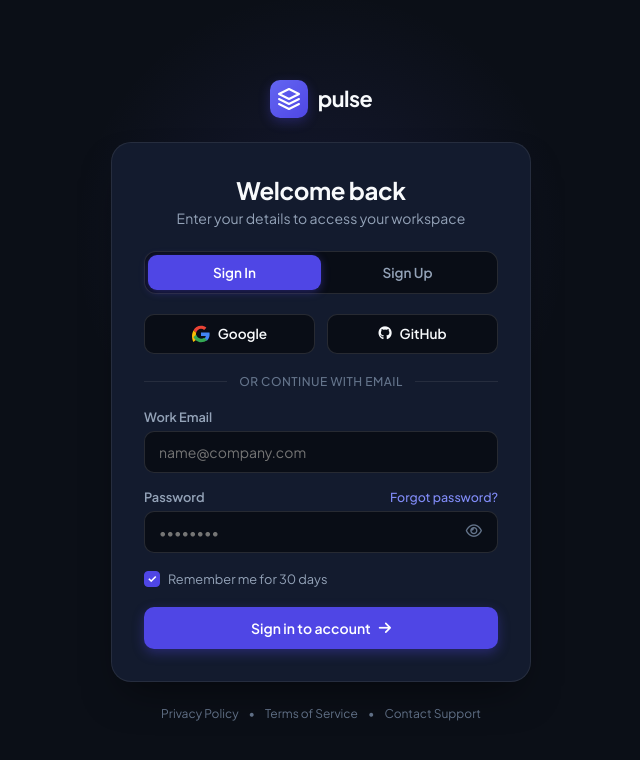
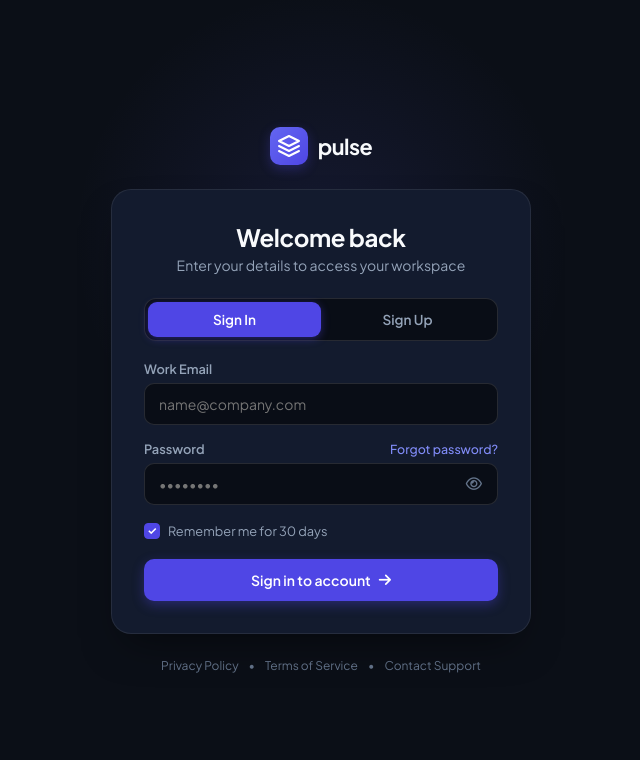
Before and after one commit to priyanshi04-alt/Loginpage, a website: page public/index.html in a window 1280 px wide. Shown: the whole page, without its empty margins (319-959 px from the left). Drawn offline with Linux system fonts and the light colour scheme.

Commit message:
Clean UI: Remove Google & GitHub social auth buttons

```diff
--- a/public/index.html
+++ b/public/index.html
@@ -37,27 +37,6 @@
       <div class="segmented-control">
         <button id="btn-login-tab" class="segment-btn active" onclick="switchAuthTab('login')">Sign In</button>
         <button id="btn-reg-tab" class="segment-btn" onclick="switchAuthTab('register')">Sign Up</button>
-      </div>
-
-      <!-- Social Logins -->
-      <div class="social-auth">
-        <button type="button" class="btn-social" onclick="handleSocialAuth('Google')">
-          <svg width="18" height="18" viewBox="0 0 24 24">
-            <path fill="#EA4335" d="M12 5c1.6 0 3 .6 4.1 1.6l3.1-3.1C17.3 1.7 14.8 1 12 1 7.5 1 3.7 3.6 1.9 7.3l3.7 2.9C6.5 7.3 9 5 12 5z"/>
-            <path fill="#4285F4" d="M23.5 12.3c0-.8-.1-1.6-.2-2.3H12v4.5h6.5c-.3 1.5-1.1 2.8-2.4 3.7l3.7 2.9c2.2-2 3.7-5 3.7-8.8z"/>
-            <path fill="#FBBC05" d="M5.6 14.8c-.2-.7-.4-1.5-.4-2.3s.2-1.6.4-2.3L1.9 7.3C.7 9.7 0 12.3 0 15s.7 5.3 1.9 7.7l3.7-2.9c-.2-.7-.4-1.5-.4-2.3z"/>
-            <path fill="#34A853" d="M12 23c3.2 0 6-1.1 8-3l-3.7-2.9c-1.1.7-2.5 1.2-4.3 1.2-3 0-5.5-2.3-6.4-5.2L1.9 16C3.7 19.7 7.5 23 12 23z"/>
-          </svg>
-          Google
-        </button>
-        <button type="button" class="btn-social" onclick="handleSocialAuth('GitHub')">
-          <i class="fa-brands fa-github text-lg"></i>
-          GitHub
-        </button>
-      </div>
-
-      <div class="divider">
-        <span>or continue with email</span>
       </div>
 
       <!-- Alert Notification Banner -->
@@ -127,7 +106,7 @@
         </div>
 
         <button type="submit" id="reg-submit-btn" class="primary-btn">
-          <span>Create free account</span>
+          <span>Create account</span>
           <i class="fa-solid fa-user-plus text-xs"></i>
         </button>
 
```
